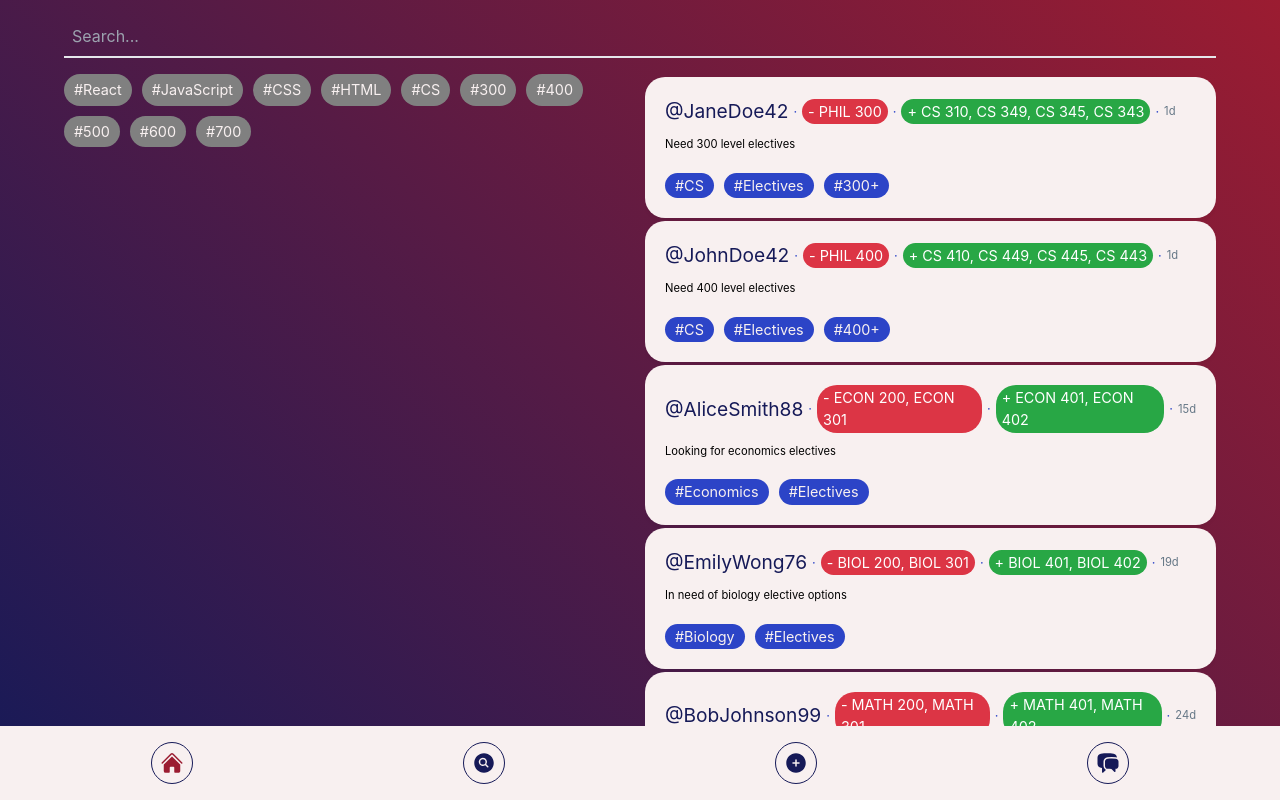
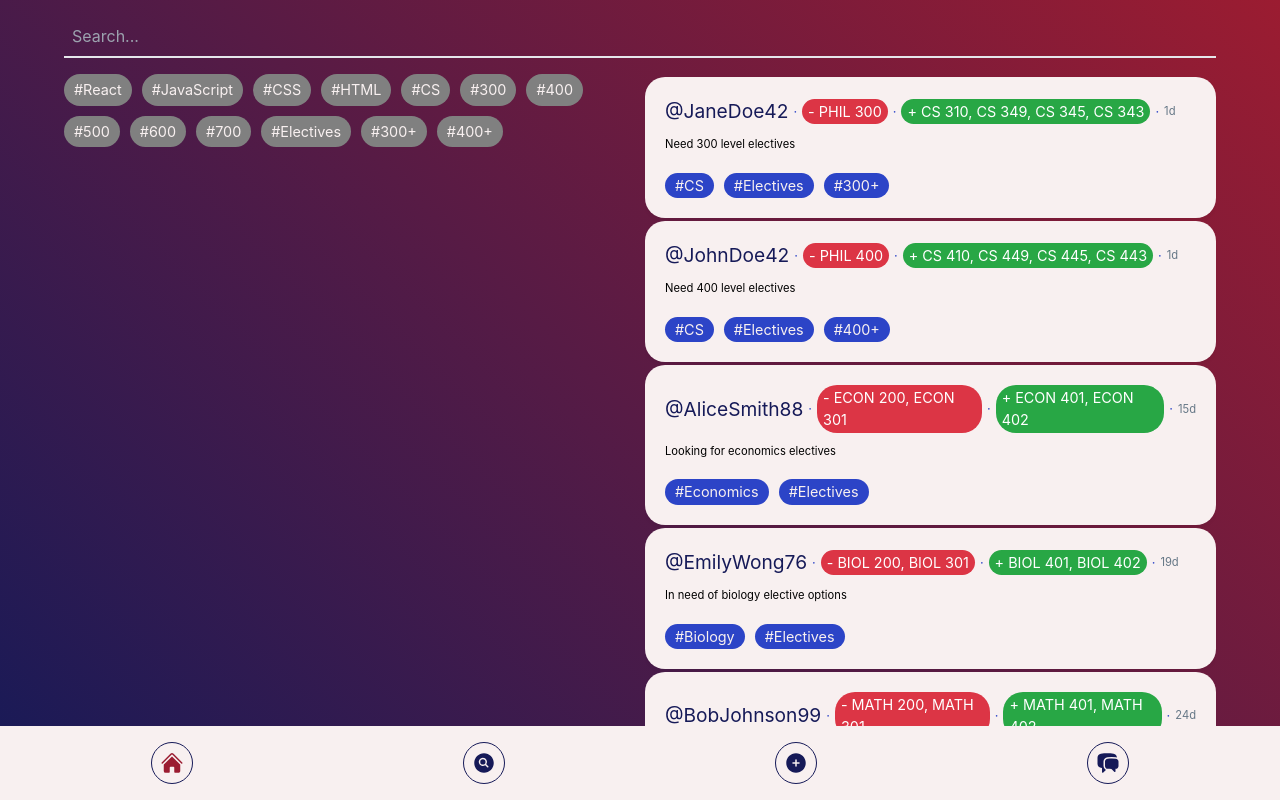
Before and after one commit to j-ackie/brutus, a React (Create React App) app in the folder frontend/: page /search in a window 1280 px wide. Built offline with nearby package versions, Linux system fonts and the light colour scheme.

Commit message:
search like actualy done holy shit

```diff
--- a/frontend/src/components/Feed/Feed.tsx
+++ b/frontend/src/components/Feed/Feed.tsx
@@ -41,11 +41,9 @@ function Feed({
     ? fuse.search(searchTerm).map((item: any) => item.item)
     : listings;
 
-  // After initial search, filter by selectedTags if any
   if (selectedTags && selectedTags.length > 0) {
     searchResults = searchResults.filter((listing) =>
-      // Ensure at least one of the selectedTags is present in the listing's tags
-      listing.tags.some((tag) => selectedTags.includes(tag))
+      selectedTags.every((tag) => listing.tags.includes(tag))
     );
   }
 
--- a/frontend/src/pages/search/Search.tsx
+++ b/frontend/src/pages/search/Search.tsx
@@ -7,7 +7,7 @@ import { Label, SubHeading } from "../../global/Text";
 function Search() {
   const [search, setSearch] = useState("");
   const [selectedTags, setSelectedTags] = useState<string[]>([]);
-  const tags = ["React", "JavaScript", "CSS", "HTML", "CS", "300", "400", "500", "600", "700"];
+  const tags = ["React", "JavaScript", "CSS", "HTML", "CS", "300", "400", "500", "600", "700", "Electives", "300+", "400+"];
 
   const toggleTag = (tag: string) => {
     setSelectedTags(prevTags =>
```
